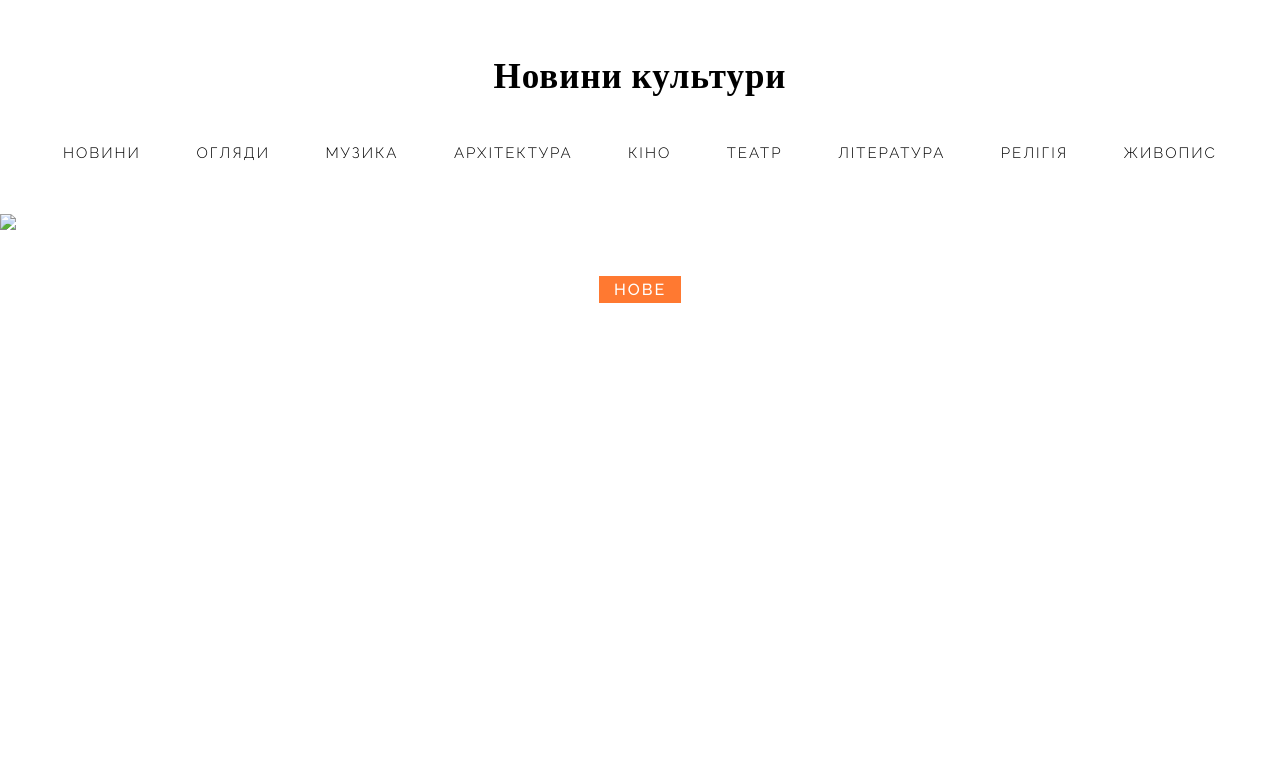
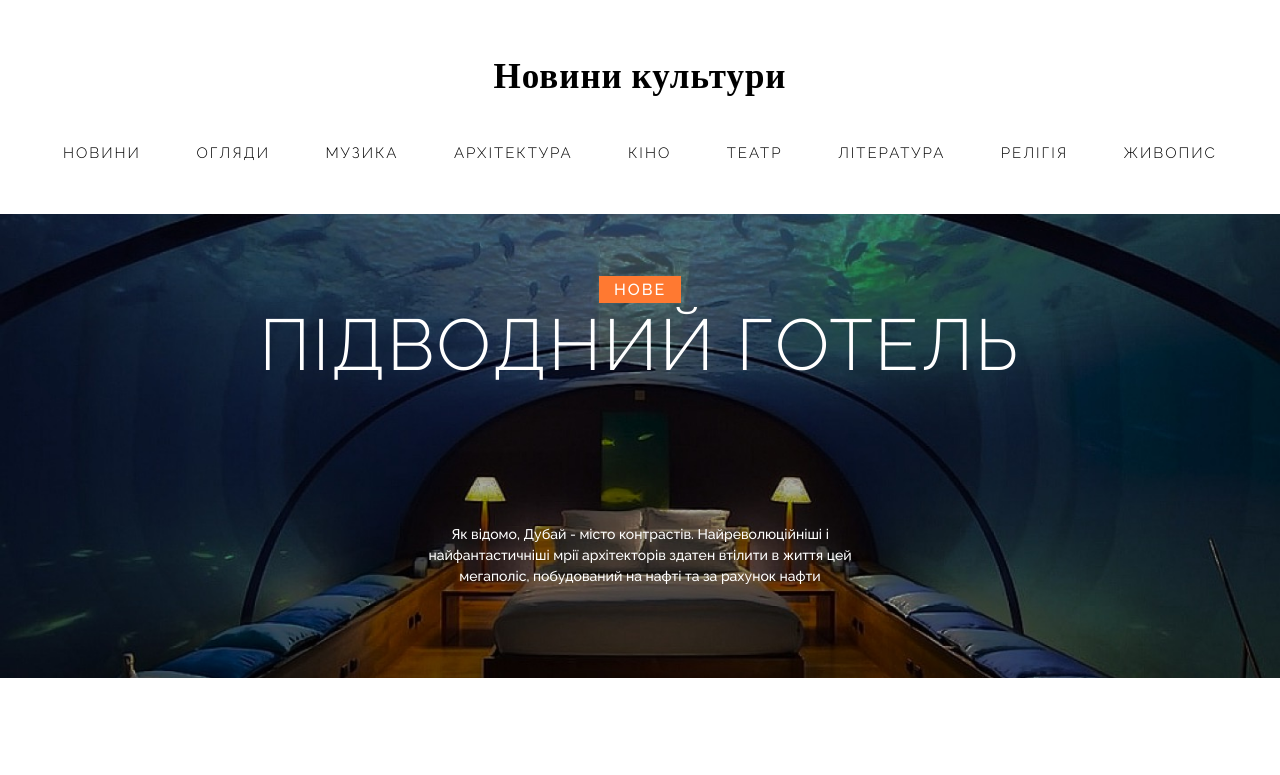
Before and after one commit to Olena-Ihnatieva/veles, a plain HTML site: page index.html in a window 1280 px wide. Shown: the top 775 px of the page. Drawn offline with nearby package versions, Linux system fonts and the light colour scheme; files whose address does not match are found by name.

Commit message:
banner image

```diff
--- a/index.html
+++ b/index.html
@@ -123,7 +123,7 @@
     <main class="main">
       <section class="section section-banner">
         <figure class="section-background">
-          <img src="images/banner.png" alt="hotel">
+          <img src="images/banner.jpg" alt="hotel">
         </figure>
         <div class="section-foreground">
           <span class="label">Нове</span>
```
